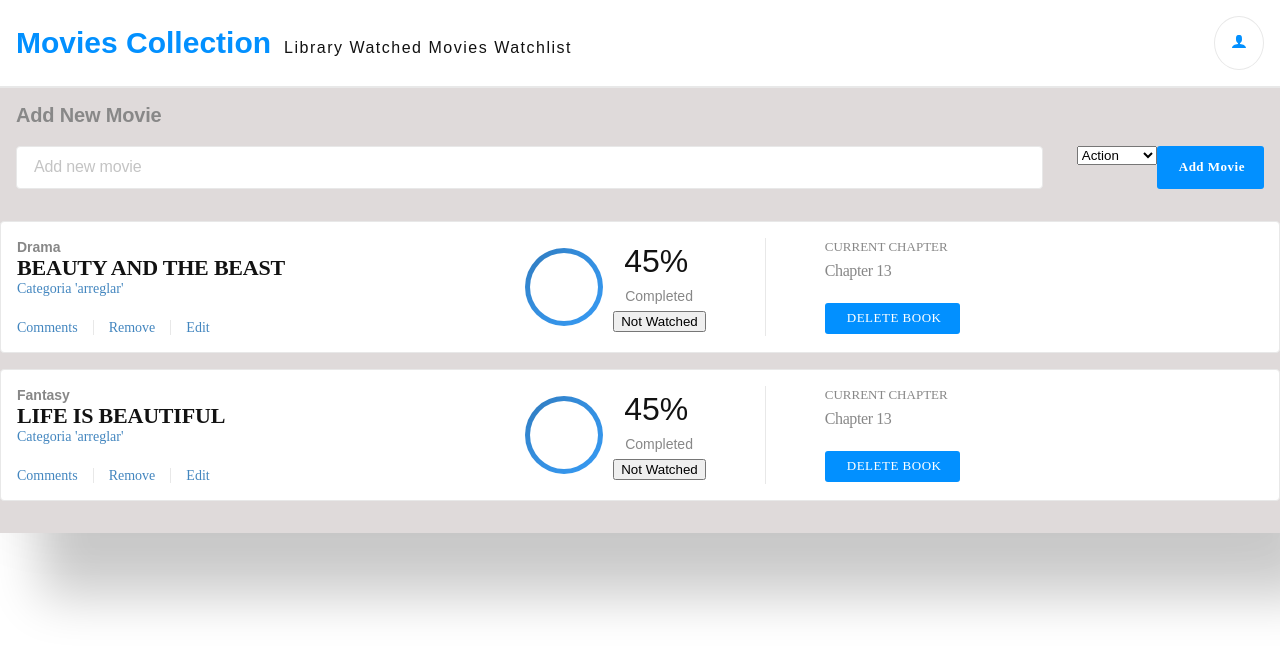
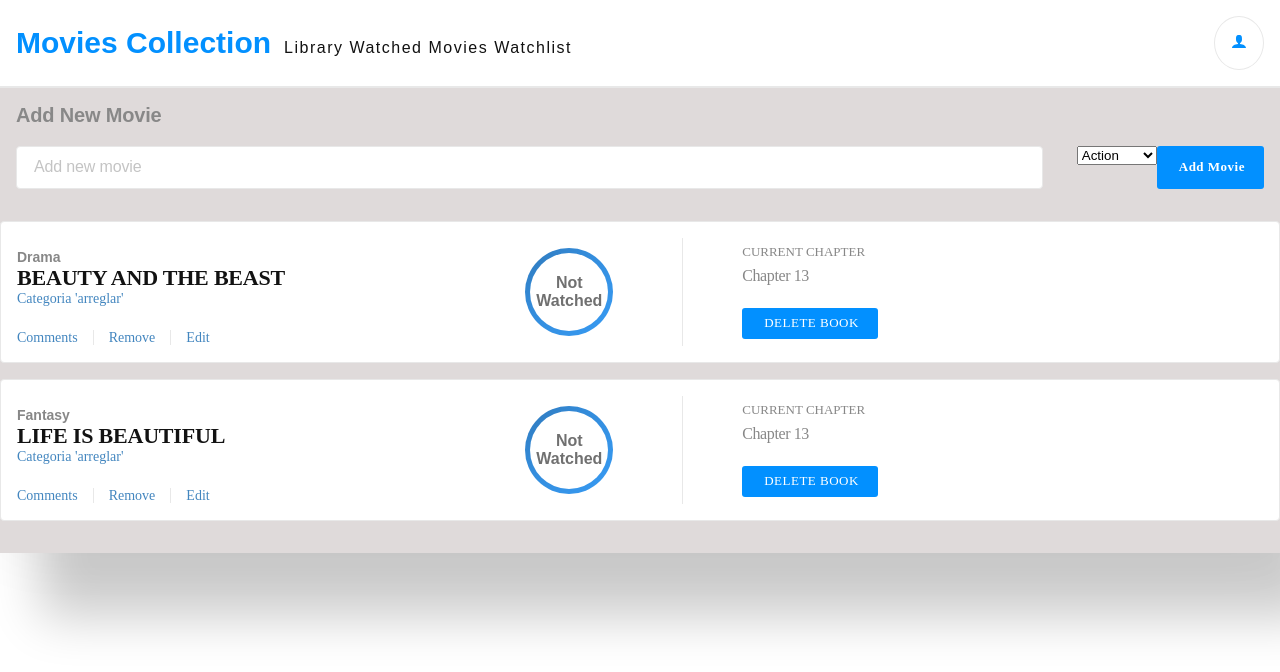
Before and after one commit to marilirulita/movies_collection, a React (Create React App) app: page / in a window 1280 px wide. Shown: the top 672 px of the page. Built offline with nearby package versions, Linux system fonts and the light colour scheme.

Commit message:
add style in watched and unwathed button

```diff
--- a/src/App.css
+++ b/src/App.css
@@ -317,9 +317,9 @@ button svg {
   padding: 0.62rem;
 }
 
-.circle-oval {
-  width: 4.25rem;
-  height: 4.25rem;
+.btnNotWatched {
+  width: 5.5rem;
+  height: 5.5rem;
   border: 5px solid transparent;
   border-radius: 50%;
   background-image: linear-gradient(white, white), radial-gradient(circle at top left, #307bbe, #379cf6);
@@ -328,34 +328,35 @@ button svg {
   border-image-slice: 1;
 }
 
-.percent-spans {
-  display: flex;
-  flex-direction: column;
+.btnwatched {
+  width: 5.5rem;
+  height: 5.5rem;
+  border: 0;
+  border-radius: 50%;
+  background: linear-gradient(90deg, #307bbe, #379cf6);
+
 }
 
-.-Percent-Complete {
-  margin: 0.063rem 0.688rem;
+.btnwatched span {
+  color: white;
+
+}
+
+.btnNotWatched span {
+  color: #121212;
+  opacity: 0.6;
+}
+
+.Completed {
+
   font-family: 'Montserrat', sans-serif;
-  font-size: 2rem;
-  font-weight: normal;
+  font-size: 1rem;
+  font-weight: bold;
   font-stretch: normal;
   font-style: normal;
   line-height: normal;
   letter-spacing: normal;
-  color: #121212;
-}
 
-.Completed {
-  margin: 0.438rem 0.75rem;
-  opacity: 0.5;
-  font-family: 'Montserrat', sans-serif;
-  font-size: 0.875rem;
-  font-weight: normal;
-  font-stretch: normal;
-  font-style: normal;
-  line-height: normal;
-  letter-spacing: normal;
-  color: #121212;
 }
 
 
@@ -493,3 +494,9 @@ body {
   padding: 3rem;
   background-color: #f5f6fa;
 }
+
+/* other styles */
+button {
+  padding: 0;
+  margin: 0;
+}
--- a/src/components/Library.js
+++ b/src/components/Library.js
@@ -96,20 +96,14 @@ const Library = () => {
             </div>
             <div className="status-section">
               <div className="percent-section">
-                <div className="circle">
-                  <div className="circle-oval" />
-                </div>
-                <div className="percent-spans">
-                  <span className="-Percent-Complete">45%</span>
-                  <span className="Completed">Completed</span>
-                  {/* este boton lo tengo que meter en el span de arriba?? */}
+              <div className="circle">
                   <button
                     className={(movie.watched && 'btnwatched') || (!movie.watched && 'btnNotWatched')}
                     type="submit"
                     onClick={() => watchedMovie(movie.id, movie.watched)}
-                  >{(movie.watched && 'Watched Movie') || (!movie.watched && 'Not Watched')}
+                  ><span className="Completed">{(movie.watched && 'Watched Movie') || (!movie.watched && 'Not Watched')}</span>
                   </button>
-                </div>
+                  </div>
               </div>
 
               <div className="chapter-section">
```
